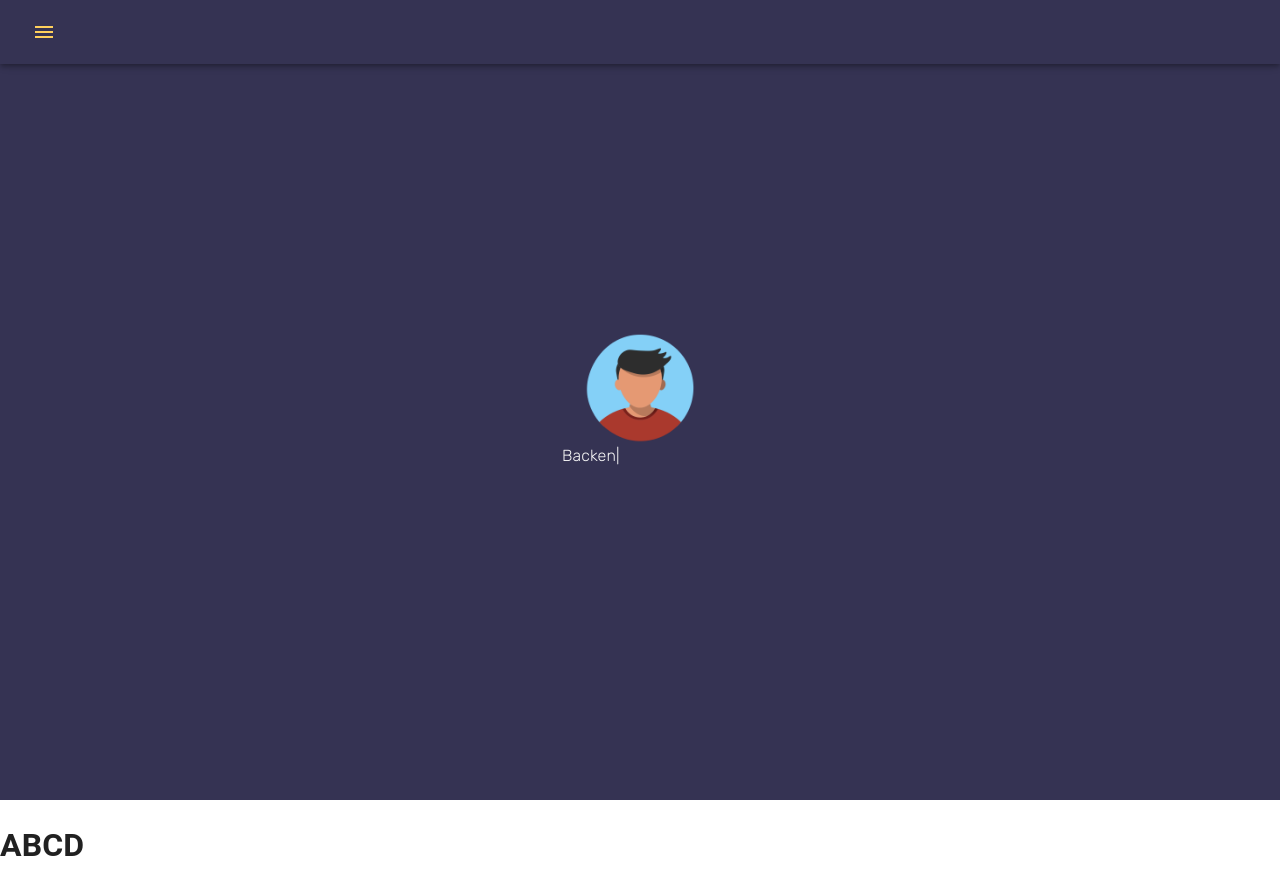
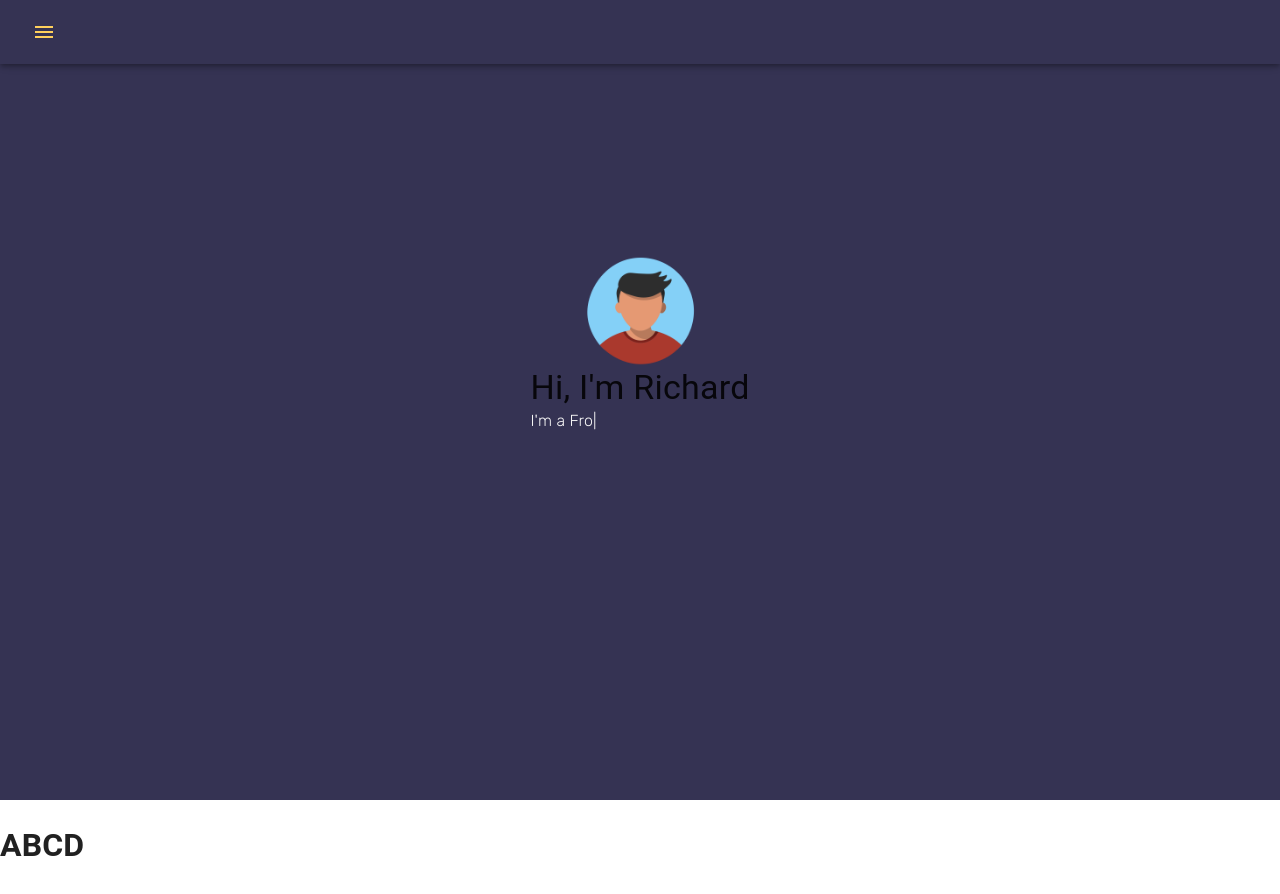
Before and after one commit to RichardJeanBaptiste/Portfolio, a React (Create React App) app: page / in a window 1280 px wide. Shown: the top 894 px of the page. Built offline with nearby package versions, Linux system fonts and the light colour scheme.

Commit message:
added main page features

```diff
--- a/src/App.js
+++ b/src/App.js
@@ -6,6 +6,7 @@ import Avatar from '@mui/material/Avatar';
 import maleboy from './assets/male_boy.png';
 import Typed from 'react-typed';
 import PersistentDrawerLeft from './components/PersistantDrawer';
+import { Typography } from '@mui/material';
 // import Drawer from '@mui/material/Drawer';
 // import AppBar from '@mui/material/AppBar';
 // import Toolbar from '@mui/material/Toolbar';
@@ -53,11 +54,15 @@ function App() {
       transform: 'translate(-50%, -50%)',
     },
     avatarStyle: {
+      position: 'absolute',
+      left: '50%',
+      top: '-85%',
+      transform: 'translate(-50%, -50%)',
       width: 112,
       height: 112,
     },
     typedStyle: {
-      marginLeft: '-22px',
+      //marginLeft: '-22px',
       color: 'whitesmoke',
       fontSize: '16px',
       fontFamily: 'Rubik',
@@ -79,13 +84,19 @@ function App() {
         {/** Avatar */}
         <Box sx={Styles.titleStyle}>
           <Avatar alt="Richard Jean-Baptiste" src={maleboy} sx={Styles.avatarStyle}/>
-          <Typed
+          <Box sx={{ display: 'flex', flexDirection: 'column'}}>
+              <Typography variant='h4' component='h4'>Hi, I'm Richard</Typography>
+              <Typography sx={{ color: 'whitesmoke', fontSize: '16px', fontFamily: 'Rubik'}}>
+                  I'm a <Typed
                           style={Styles.typedStyle}
                           strings={['Software Developer','Front-End Delevoper', 'Backend Developer']}
                           typeSpeed={40}
                           backSpeed={50}
                           loop
                         />
+              </Typography>
+
+          </Box>
         </Box>
       </Box>
 
```
Lines whose indentation alone changed are shown as unchanged.
